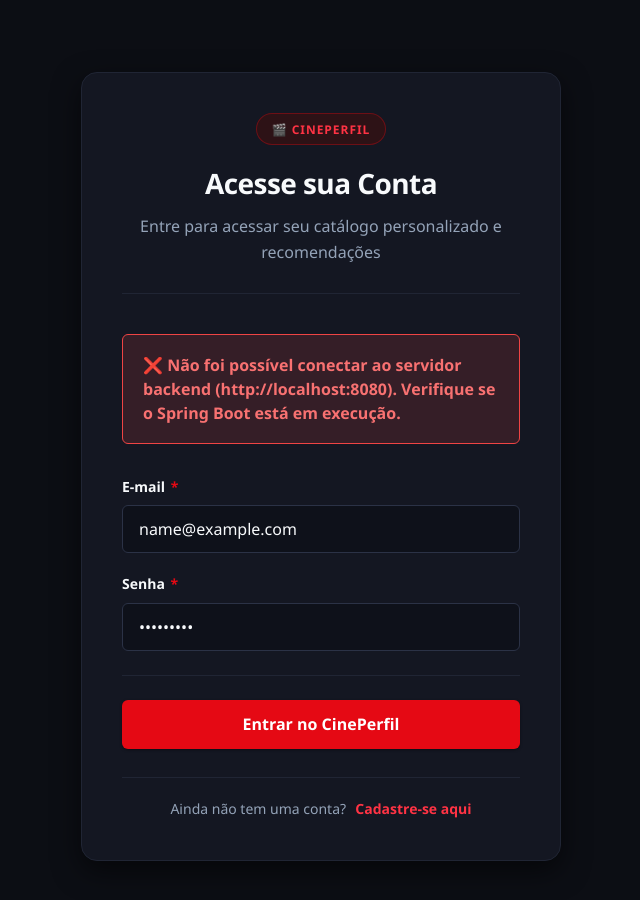
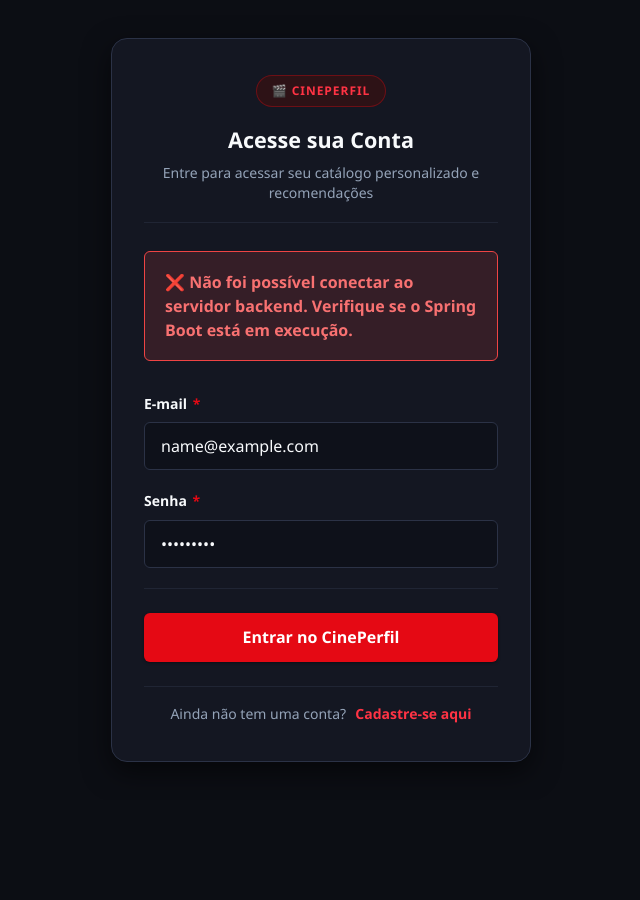
Before and after one commit to caike-santos/projeto-pesquisa-filmes, a plain HTML site: page frontend/login.html in a window 1280 px wide. Both pictures are taken after typing "name@example.com", "Sample123" into the empty fields and a click on the button "Entrar no CinePerfil". Shown: the whole page, without its empty margins (319-959 px from the left). After the commit the page ends 800 px from the top, so only its background shows below. Drawn offline with Linux system fonts and the light colour scheme; no server answers.

Commit message:
erro no live server

```diff
--- a/frontend/app.js
+++ b/frontend/app.js
@@ -89,8 +89,9 @@ document.addEventListener('DOMContentLoaded', () => {
         setLoadingState(true);
         esconderMensagem();
 
-        // Determina a URL da API (suporta tanto rodando junto quanto porta 8080)
-        const apiUrl = window.location.port === '8080' ? '/api/usuarios' : 'http://localhost:8080/api/usuarios';
+        // Determina a URL da API (suporta tanto rodando junto quanto Live Server ou porta 8080)
+        const host = window.location.hostname === '127.0.0.1' ? '127.0.0.1' : 'localhost';
+        const apiUrl = window.location.port === '8080' ? '/api/usuarios' : `http://${host}:8080/api/usuarios`;
 
         try {
             const response = await fetch(apiUrl, {
--- a/frontend/home.js
+++ b/frontend/home.js
@@ -52,8 +52,9 @@ document.addEventListener('DOMContentLoaded', () => {
     // 3. Renderiza catálogo inicial
     renderizarFilmes(filmesAtuais);
 
-    // Determina a URL base da API (suporta Live Server 5500 ou mesma porta 8080)
-    const apiBaseUrl = window.location.port === '8080' ? '/api/filmes' : 'http://localhost:8080/api/filmes';
+    // Determina a URL base da API (suporta Live Server 5500, 127.0.0.1 ou porta 8080)
+    const host = window.location.hostname === '127.0.0.1' ? '127.0.0.1' : 'localhost';
+    const apiBaseUrl = window.location.port === '8080' ? '/api/filmes' : `http://${host}:8080/api/filmes`;
 
     // 4. Configura o Formulário de Pesquisa Global de Filmes
     const searchForm = document.getElementById('global-search-form');
--- a/frontend/login.html
+++ b/frontend/login.html
@@ -6,11 +6,11 @@
     <title>Login - CinePerfil</title>
     <link rel="stylesheet" href="style.css">
 </head>
-<body>
+<body class="login-body">
 
-    <main class="app-container" style="max-width: 480px; margin-top: 2rem;">
+    <main class="login-card">
 
-        <header class="form-header">
+        <header class="login-header">
             <span class="form-badge">🎬 CinePerfil</span>
             <h1>Acesse sua Conta</h1>
             <p>Entre para acessar seu catálogo personalizado e recomendações</p>
@@ -30,13 +30,13 @@
                 <input type="password" id="senha" name="senha" placeholder="••••••••" required autocomplete="current-password">
             </div>
 
-            <div class="form-actions" style="margin-top: 1.5rem; flex-direction: column; gap: 0.75rem;">
+            <div class="form-actions" style="margin-top: 1.25rem; flex-direction: column; gap: 0.75rem;">
                 <button type="submit" class="btn btn-primary" id="btn-login" style="width: 100%;">
                     Entrar no CinePerfil
                 </button>
             </div>
 
-            <div style="text-align: center; margin-top: 1.75rem; padding-top: 1.25rem; border-top: 1px solid var(--border-subtle); font-size: var(--font-size-sm); color: var(--text-secondary);">
+            <div style="text-align: center; margin-top: 1.5rem; padding-top: 1rem; border-top: 1px solid var(--border-subtle); font-size: var(--font-size-sm); color: var(--text-secondary);">
                 Ainda não tem uma conta?
                 <a href="index.html" style="color: var(--text-accent); text-decoration: none; font-weight: 600; margin-left: 0.35rem;">
                     Cadastre-se aqui
--- a/frontend/login.js
+++ b/frontend/login.js
@@ -7,8 +7,14 @@ document.addEventListener('DOMContentLoaded', () => {
     const feedbackBox = document.getElementById('login-feedback');
     const originalBtnText = submitBtn ? submitBtn.innerText : 'Entrar no CinePerfil';
 
-    // Determina a URL base da API (suporta Live Server 5500, GitHub Pages ou porta 8080)
-    const apiBaseUrl = window.location.port === '8080' ? '/api/usuarios' : 'http://localhost:8080/api/usuarios';
+    // Determina a URL base da API dinamicamente
+    function getApiUrl(endpoint) {
+        if (window.location.port === '8080') {
+            return endpoint;
+        }
+        const host = window.location.hostname === '127.0.0.1' ? '127.0.0.1' : 'localhost';
+        return `http://${host}:8080${endpoint}`;
+    }
 
     if (form) {
         form.addEventListener('submit', async (event) => {
@@ -26,7 +32,8 @@ document.addEventListener('DOMContentLoaded', () => {
             esconderMensagem();
 
             try {
-                const response = await fetch(`${apiBaseUrl}/login`, {
+                const url = getApiUrl('/api/usuarios/login');
+                const response = await fetch(url, {
                     method: 'POST',
                     headers: {
                         'Content-Type': 'application/json',
@@ -63,7 +70,7 @@ document.addEventListener('DOMContentLoaded', () => {
 
                 let userMessage = error.message;
                 if (error.name === 'TypeError' && error.message.includes('Failed to fetch')) {
-                    userMessage = 'Não foi possível conectar ao servidor backend (http://localhost:8080). Verifique se o Spring Boot está em execução.';
+                    userMessage = 'Não foi possível conectar ao servidor backend. Verifique se o Spring Boot está em execução.';
                 }
 
                 exibirMensagem('error', `❌ ${userMessage}`);
--- a/frontend/style.css
+++ b/frontend/style.css
@@ -1053,3 +1053,44 @@ input[type="file"]::file-selector-button:hover {
         justify-content: center;
     }
 }
+
+/* ==========================================================================
+   TELA DE LOGIN COMPACTA E CENTRALIZADA
+   ========================================================================== */
+.login-body {
+    display: flex;
+    align-items: center;
+    justify-content: center;
+    min-height: 100vh;
+    padding: 1.5rem;
+}
+
+.login-card {
+    width: 100%;
+    max-width: 420px;
+    background-color: var(--bg-surface);
+    border: 1px solid var(--border-color);
+    border-radius: var(--radius-lg);
+    box-shadow: var(--shadow-lg);
+    padding: 2.25rem 2rem;
+}
+
+.login-header {
+    text-align: center;
+    margin-bottom: 1.75rem;
+    padding-bottom: 1.25rem;
+    border-bottom: 1px solid var(--border-subtle);
+}
+
+.login-header h1 {
+    font-size: var(--font-size-xl);
+    font-weight: 700;
+    color: var(--text-primary);
+    margin-bottom: 0.35rem;
+}
+
+.login-header p {
+    font-size: var(--font-size-sm);
+    color: var(--text-secondary);
+    line-height: 1.4;
+}
```
